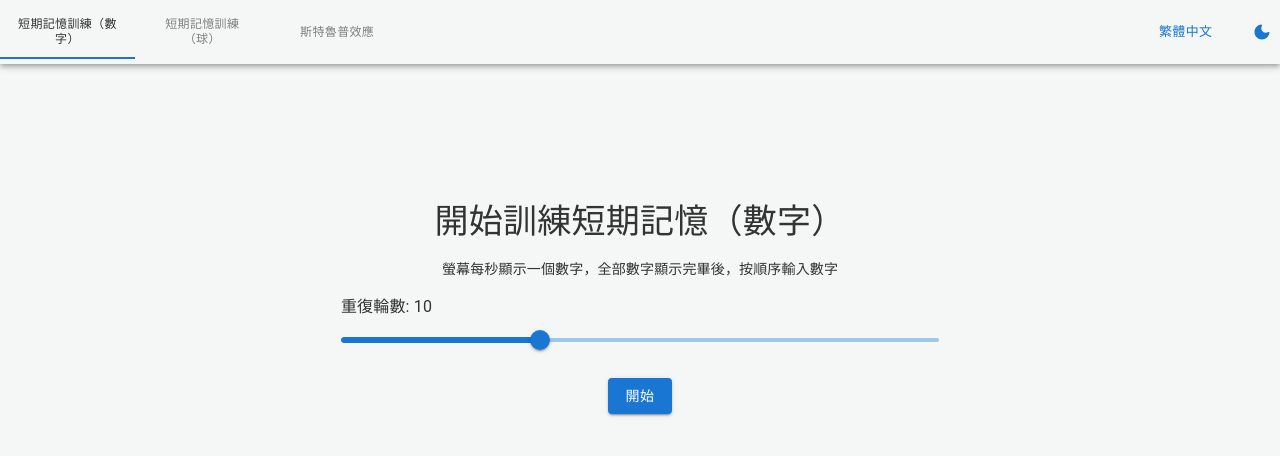
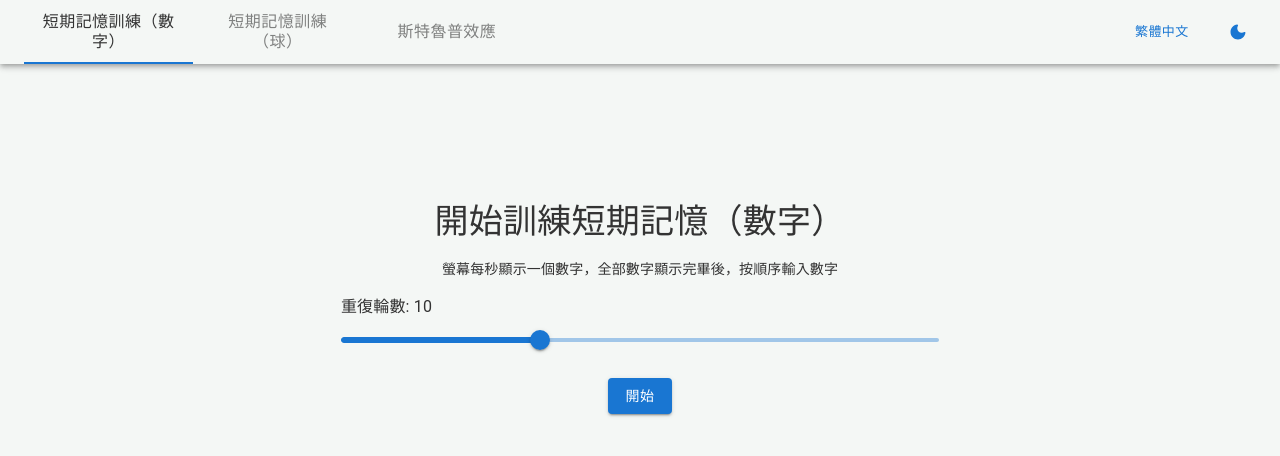
Before and after one commit to lokjason489/Mnemosyne, a React (Create React App) app: page / in a window 1280 px wide. Shown: the top 456 px of the page. Built offline with nearby package versions, Linux system fonts and the light colour scheme.

Commit message:
add style in tab

```diff
--- a/src/pages/page/home.tsx
+++ b/src/pages/page/home.tsx
@@ -220,9 +220,10 @@ const HomePage: React.FC<Props> = () => {
 			<ThemeProvider theme={theme}>
 				<CssBaseline />
 				<AppBar color="transparent" position="relative">
-					<Toolbar disableGutters sx={{ width: "100%", display: "flex" }}>
+					<Toolbar disableGutters = {!isLargeScreen} sx={{ width: "100%", display: "flex" }}>
 						<Box sx={{ width: "100%", display: "flex" ,flexGrow:1}}>
 							<Tabs
+							    centered
 								value={option}
 								onChange={handleChange}
 								aria-label="Main Function Tabs"
@@ -234,16 +235,19 @@ const HomePage: React.FC<Props> = () => {
 								<Tab
 									label={isLargeScreen ? t("NumberTest") : t("Number_short")}
 									wrapped = {true}
+									sx={{flex:"1 1 0", fontWeight:"500",fontSize:"1rem"}}
 									{...a11yProps(0)}
 								/>
 								<Tab
 									label={isLargeScreen ? t("BallTest") : t("Ball_short")}
 									wrapped = {true}
+									sx={{flex:"1 1 0", fontWeight:"500",fontSize:"1rem"}}
 									{...a11yProps(1)}
 								/>
 								<Tab
 									label={isLargeScreen ? t("StoopTest") : t("StoopTest_short")}
 									wrapped = {true}
+									sx={{flex:"1 1 0", fontWeight:"500",fontSize:"1rem"}}
 									{...a11yProps(2)}
 								/>
 							</Tabs>
```
